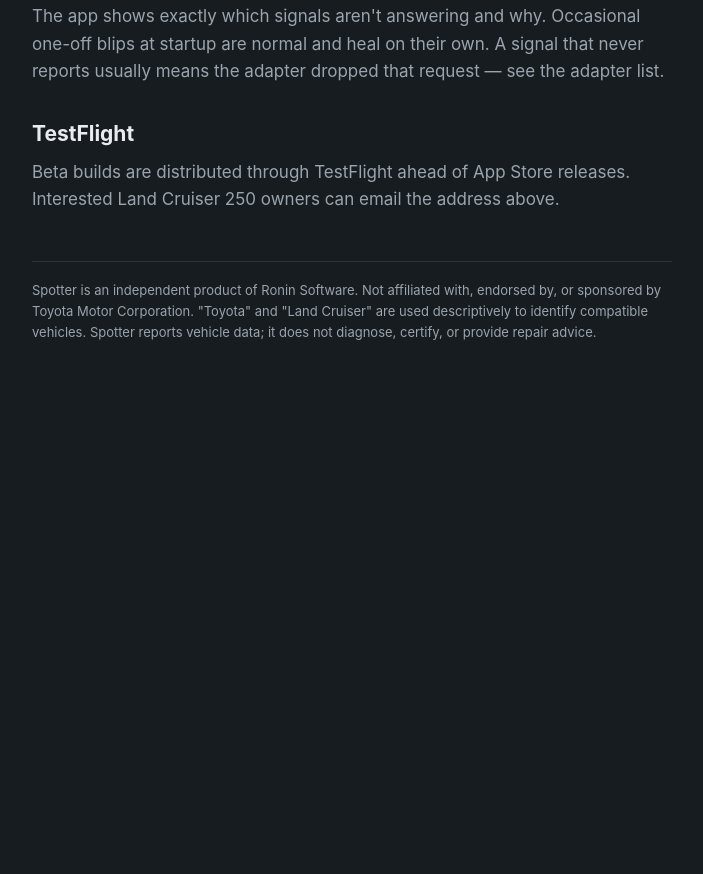
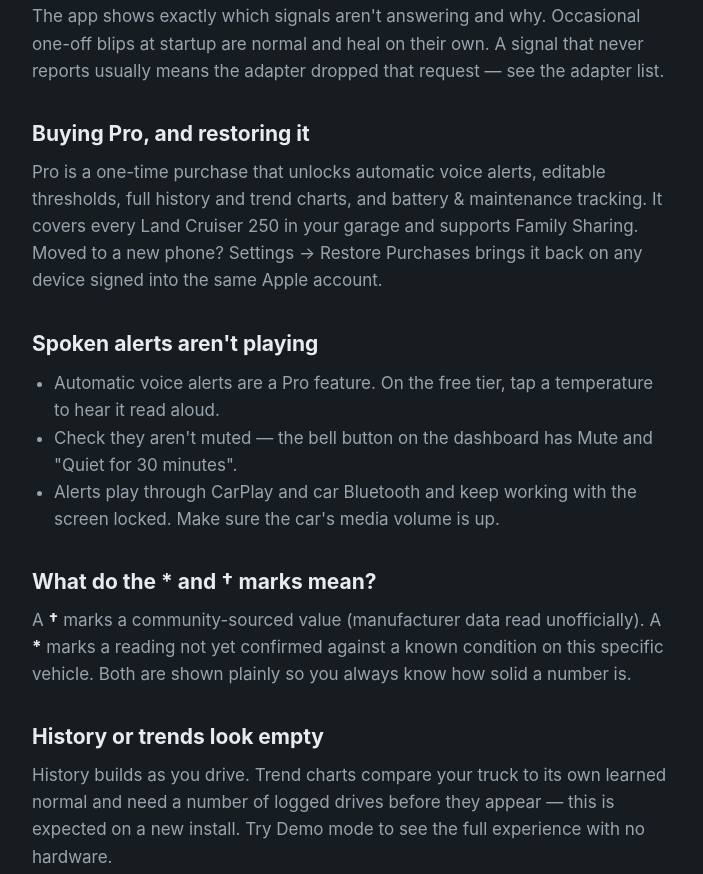
Before and after one commit to jodyatronin/spottertruck.app, a plain HTML site: page support.html in a window 1280 px wide. Shown: the part 770-1644 px from the top of the page, without its empty margins (288-991 px from the left). Before the commit the page ends 1176 px from the top, so only its background shows below. Drawn offline with Linux system fonts and the light colour scheme.

Commit message:
Privacy: add on-device health-history data types; Support: add Pro/alerts/marks FAQ
Privacy now lists the battery, thermal-stress, degradation and service-log data
(all on-device, never transmitted) so the policy matches the app and the 'Data
Not Collected' App Store declaration; effective date bumped.

Support gains entries for buying/restoring Pro, spoken alerts not playing (mute,
Pro, volume, screen-locked), the */dagger markers, and empty history/trends — the
common questions the new features will generate.

```diff
--- a/support.html
+++ b/support.html
@@ -42,6 +42,32 @@
 <p>The app shows exactly which signals aren't answering and why. Occasional one-off blips at
 startup are normal and heal on their own. A signal that never reports usually means the
 adapter dropped that request — see the adapter list.</p>
+<h2>Buying Pro, and restoring it</h2>
+<p>Pro is a one-time purchase that unlocks automatic voice alerts, editable thresholds, full
+history and trend charts, and battery &amp; maintenance tracking. It covers every Land Cruiser
+250 in your garage and supports Family Sharing. Moved to a new phone? Settings &rarr; Restore
+Purchases brings it back on any device signed into the same Apple account.</p>
+
+<h2>Spoken alerts aren't playing</h2>
+<ul>
+<li>Automatic voice alerts are a Pro feature. On the free tier, tap a temperature to hear it
+read aloud.</li>
+<li>Check they aren't muted — the bell button on the dashboard has Mute and "Quiet for 30
+minutes".</li>
+<li>Alerts play through CarPlay and car Bluetooth and keep working with the screen locked.
+Make sure the car's media volume is up.</li>
+</ul>
+
+<h2>What do the * and &dagger; marks mean?</h2>
+<p>A <strong>&dagger;</strong> marks a community-sourced value (manufacturer data read
+unofficially). A <strong>*</strong> marks a reading not yet confirmed against a known condition
+on this specific vehicle. Both are shown plainly so you always know how solid a number is.</p>
+
+<h2>History or trends look empty</h2>
+<p>History builds as you drive. Trend charts compare your truck to its own learned normal and
+need a number of logged drives before they appear — this is expected on a new install. Try
+Demo mode to see the full experience with no hardware.</p>
+
 <h2>TestFlight</h2>
 <p>Beta builds are distributed through TestFlight ahead of App Store releases. Interested
 Land Cruiser 250 owners can email the address above.</p>
```
Also changed, not shown: privacy.html (+4 -1 lines).
